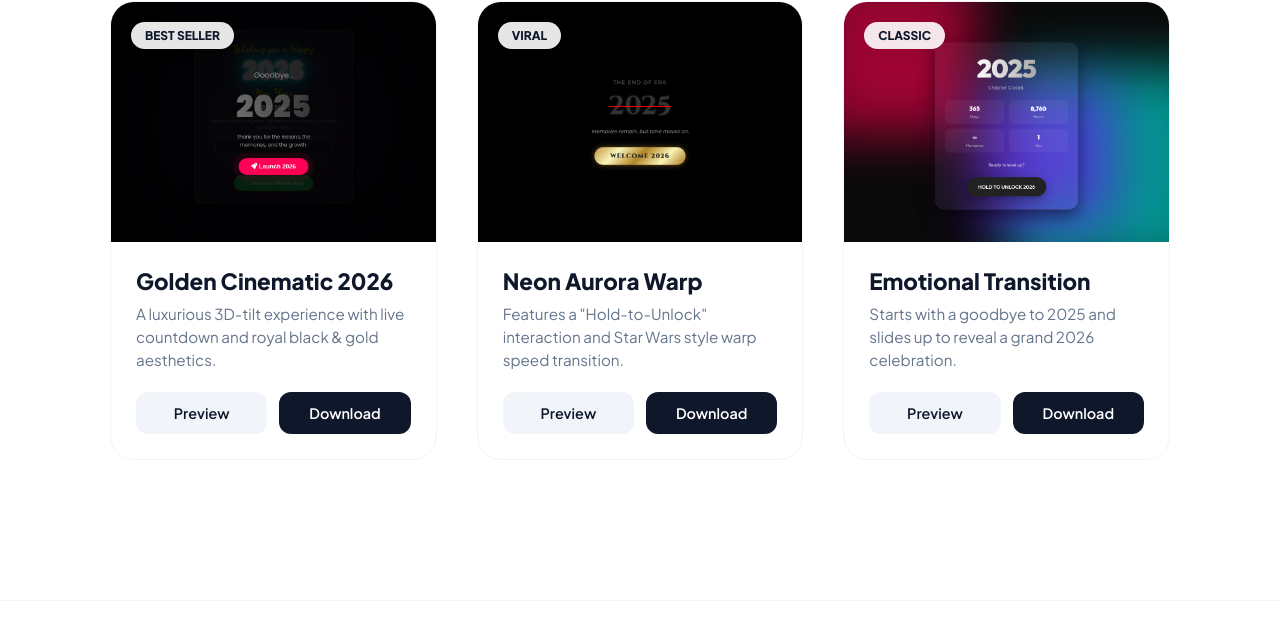
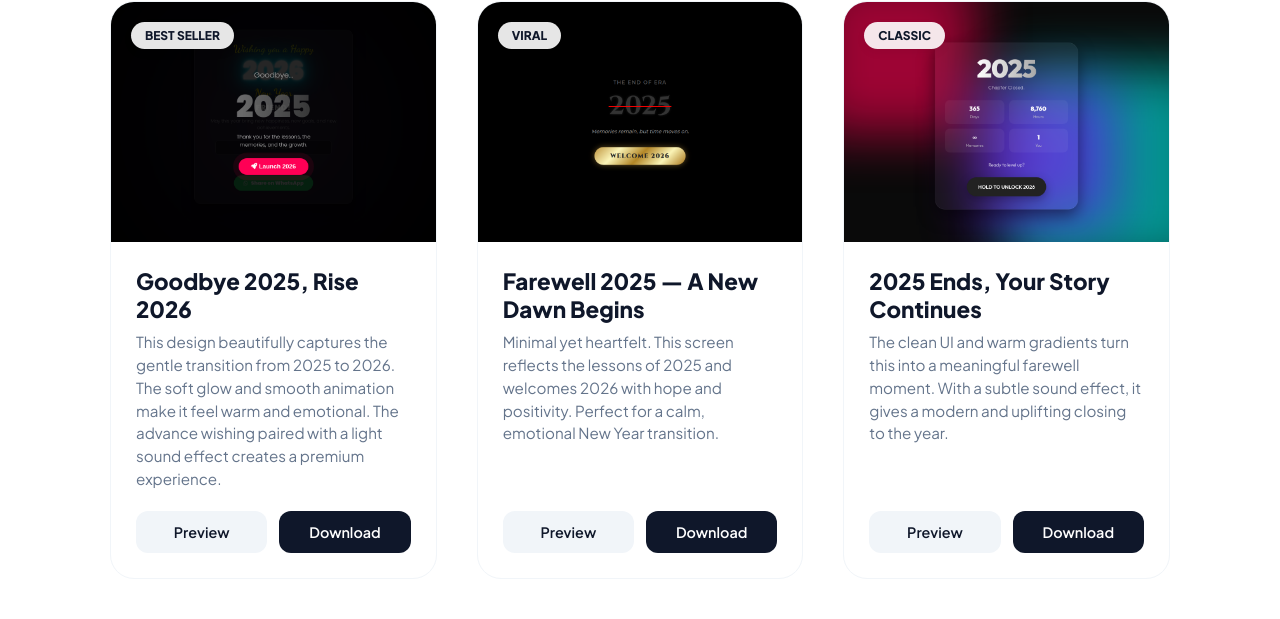
Before and after one commit to scriptory-demo/New-Year-Wishing-Script, a plain HTML site: page index.html in a window 1280 px wide. Shown: the part 680-1299 px from the top of the page. Drawn offline with nearby package versions, Linux system fonts and the light colour scheme.

Commit message:
Update index.html

```diff
--- a/index.html
+++ b/index.html
@@ -231,8 +231,8 @@
                     <img src="/main/serve.png" alt="Gold">
                 </div>
                 <div class="content">
-                    <h3>Golden Cinematic 2026</h3>
-                    <p>A luxurious 3D-tilt experience with live countdown and royal black & gold aesthetics.</p>
+                    <h3>Goodbye 2025, Rise 2026</h3>
+                    <p>This design beautifully captures the gentle transition from 2025 to 2026. The soft glow and smooth animation make it feel warm and emotional. The advance wishing paired with a light sound effect creates a premium experience.</p>
                     <div class="actions">
                         <a href="https://new-year-wishing-script.vercel.app/main/demo1.html" class="btn-card btn-preview">Preview</a>
                         <a onclick="downloadFile('Gold_Script.html')" class="btn-card btn-get">Download</a>
@@ -246,8 +246,8 @@
                     <img src="/main/new-year-wishing-script-vercel-app-1024x768desktop-37d13b.png" alt="Neon">
                 </div>
                 <div class="content">
-                    <h3>Neon Aurora Warp</h3>
-                    <p>Features a "Hold-to-Unlock" interaction and Star Wars style warp speed transition.</p>
+                    <h3>Farewell 2025 — A New Dawn Begins</h3>
+                    <p>Minimal yet heartfelt. This screen reflects the lessons of 2025 and welcomes 2026 with hope and positivity. Perfect for a calm, emotional New Year transition.</p>
                     <div class="actions">
                         <a href="https://new-year-wishing-script.vercel.app/main/demo2.html" class="btn-card btn-preview">Preview</a>
                         <a onclick="downloadFile('Neon_Script.html')" class="btn-card btn-get">Download</a>
@@ -261,8 +261,8 @@
                     <img src="/main/new-year-wishing-script-vercel-app-1024x768desktop-c3d432.png" alt="Dual">
                 </div>
                 <div class="content">
-                    <h3>Emotional Transition</h3>
-                    <p>Starts with a goodbye to 2025 and slides up to reveal a grand 2026 celebration.</p>
+                    <h3>2025 Ends, Your Story Continues</h3>
+                    <p>The clean UI and warm gradients turn this into a meaningful farewell moment. With a subtle sound effect, it gives a modern and uplifting closing to the year.</p>
                     <div class="actions">
                         <a href="https://new-year-wishing-script.vercel.app/main/demo3.html" class="btn-card btn-preview">Preview</a>
                         <a onclick="downloadFile('Dual_Script.html')" class="btn-card btn-get">Download</a>
```
